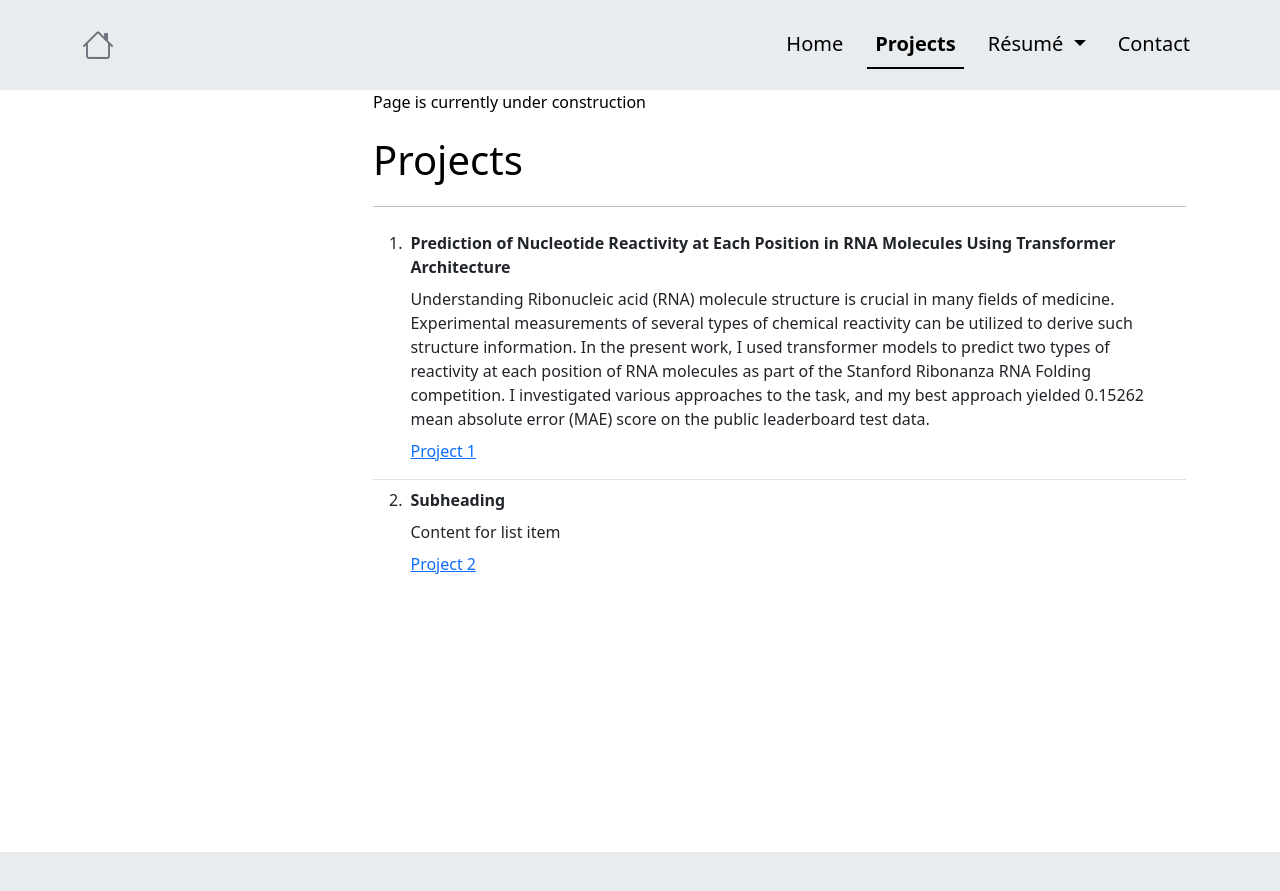
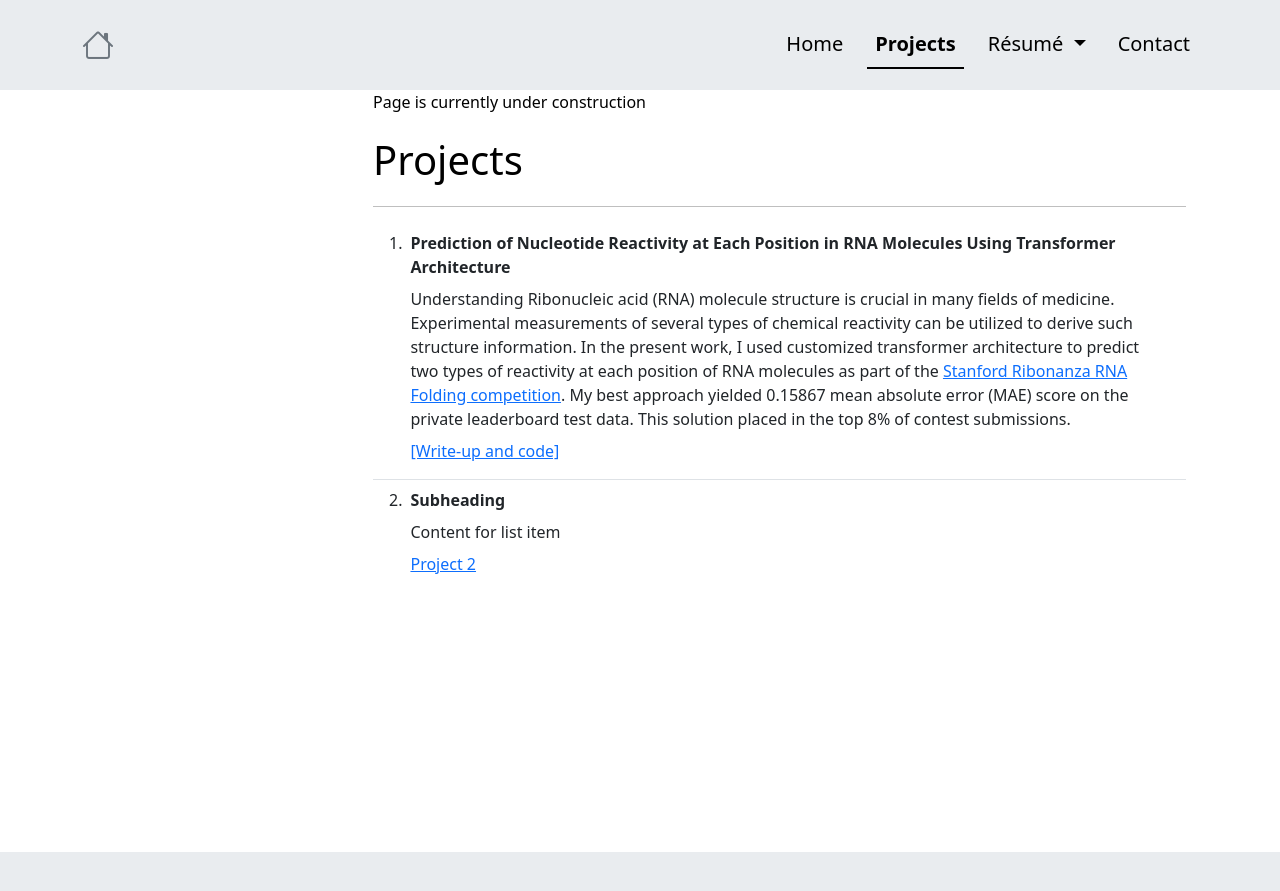
Before and after one commit to ilyanaanderson/ilyanaanderson.github.io, a Jekyll site: the page built from docs/projects.html, in a window 1280 px wide. Shown: the top 891 px of the page. Built offline with Jekyll 4.4.1, drawn with Linux system fonts in a browser that asks for light colours.

Commit message:
first project added

```diff
--- a/docs/index.html
+++ b/docs/index.html
@@ -10,7 +10,8 @@ title_id: home
             <p class="fs-1">Ilyana Anderson</p>
             <p class="fs-5">M.S. @ UT Austin </p>
             <hr>
-            <p class="fs-6">I am a Master’s student in Computer Science at the University of Texas at Austin. I am interested in training neural networks for a variety of purposes.</p>
+            <p class="fs-6">I am a Master’s student in Computer Science at the University of Texas at Austin. I am
+                interested in training neural networks for a variety of purposes.</p>
             <p><a class="fs-6" href="/projects">View my projects.</a></p>
             <p><a class="fs-6" href="/resume.pdf">View my résumé (PDF).</a></p>
         </div>
--- a/docs/projects.html
+++ b/docs/projects.html
@@ -15,11 +15,19 @@ permalink: /projects
             <ol class="list-group list-group-numbered list-group-flush">
                 <li class="list-group-item d-flex justify-content-between align-items-start">
                   <div class="ms-2 me-auto">
-                    <div class="fw-bold mb-2">Prediction of Nucleotide Reactivity at Each Position in RNA Molecules Using Transformer Architecture</div>
+                    <div class="fw-bold mb-2">Prediction of Nucleotide Reactivity at Each Position in RNA Molecules
+                      Using Transformer Architecture</div>
                     <div class="mb-2">
-                        Understanding Ribonucleic acid (RNA) molecule structure is crucial in many fields of medicine. Experimental measurements of several types of chemical reactivity can be utilized to derive such structure information. In the present work, I used transformer models to predict two types of reactivity at each position of RNA molecules as part of the Stanford Ribonanza RNA Folding competition. I investigated various approaches to the task, and my best approach yielded 0.15262 mean absolute error (MAE) score on the public leaderboard test data.
+                      Understanding Ribonucleic acid (RNA) molecule structure is crucial in many fields of medicine.
+                      Experimental measurements of several types of chemical reactivity can be utilized to derive such
+                      structure information. In the present work, I used customized transformer architecture to predict
+                      two types of reactivity at each position of RNA molecules as part
+                      of the <a href="https://www.kaggle.com/competitions/stanford-ribonanza-rna-folding/overview">Stanford
+                        Ribonanza RNA Folding competition</a>. My best approach yielded 0.15867 mean absolute error (MAE)
+                        score on the private leaderboard test data. This solution placed in the top 8% of contest
+                        submissions.
                     </div>
-                    <div class="mb-2"><a href="#">Project 1</a></div>
+                    <div class="mb-2"><a href="https://github.com/ilyanaanderson/stanford-ribonanza-rna-folding-submission">[Write-up and code]</a></div>
                   </div>
                 </li>
                 <li class="list-group-item d-flex justify-content-between align-items-start">
```
